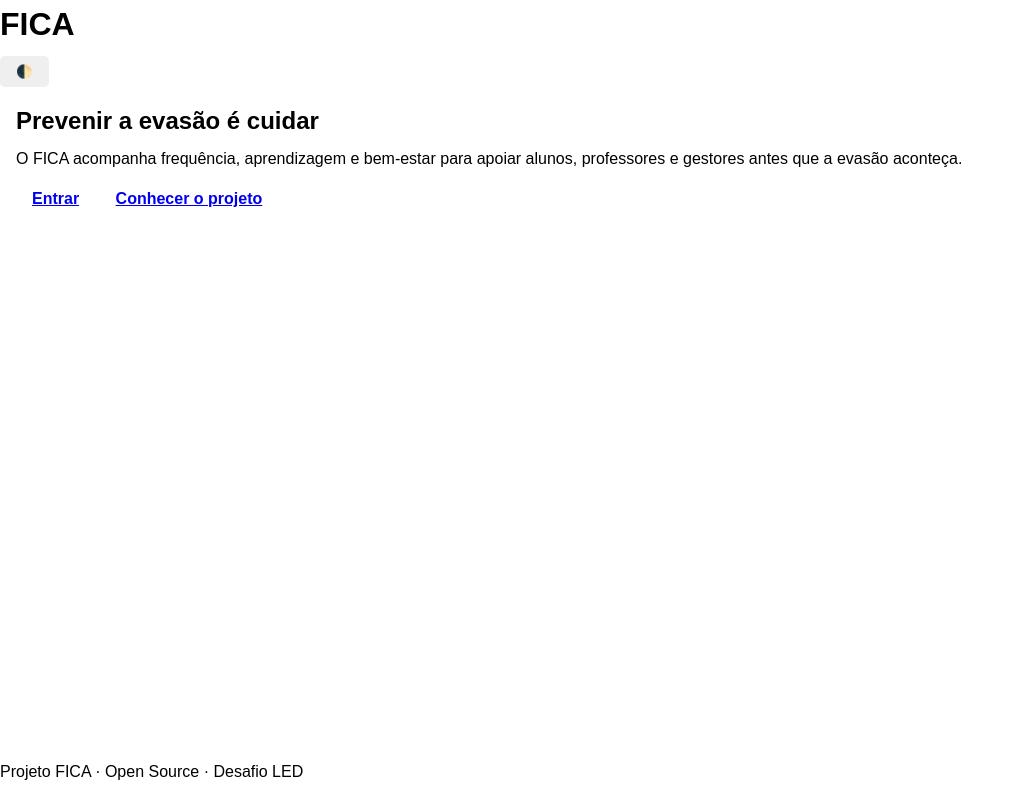
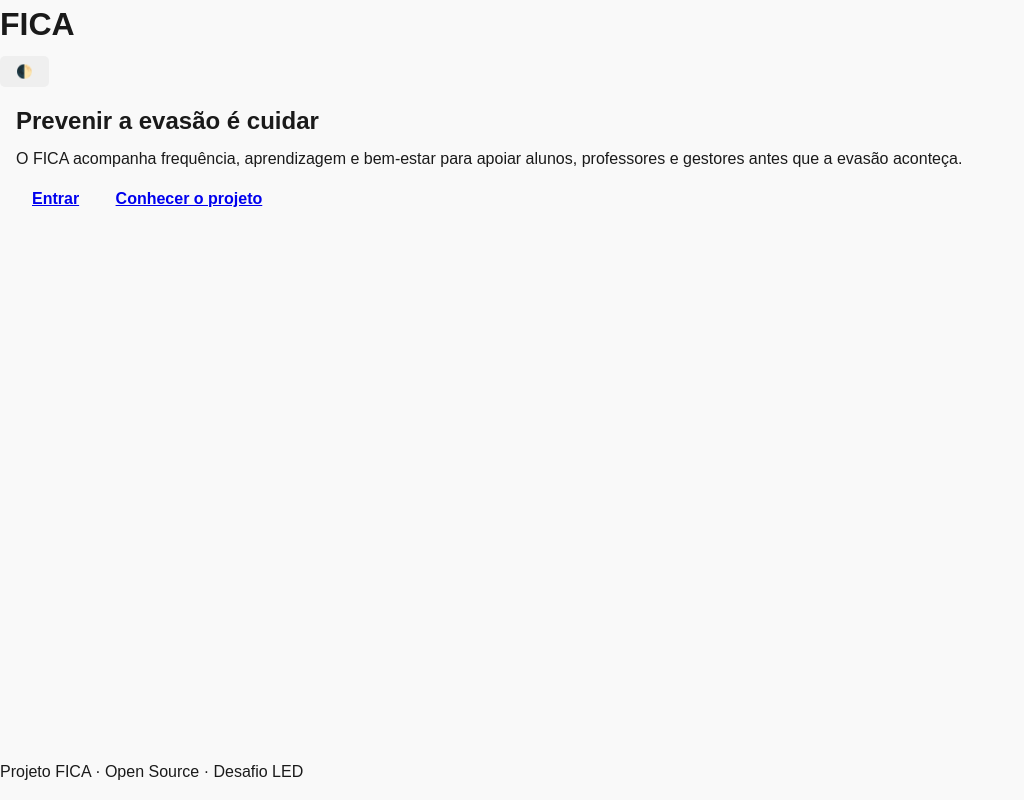
Before and after one commit to JoaoClaudiano/fica, a plain HTML site: page public/index.html in a window 1280 px wide. Shown: the whole page, without its empty margins (0-1024 px from the left). Drawn offline with Linux system fonts and the light colour scheme.

Commit message:
Atualizar o themes.css

```diff
--- a/public/styles/themes.css
+++ b/public/styles/themes.css
@@ -1,5 +1,22 @@
+/* Cores padrão */
+:root {
+  --bg: #f9f9f9;
+  --text: #1a1a1a;
+  --text-muted: #666;
+  --card-bg: #ffffff;
+  --border: #ddd;
+  --primary: #0077cc;
+  --secondary: #00aa88;
+  --success: #28a745;
+  --warning: #ffc107;
+  --danger: #dc3545;
+}
+
+/* Modo escuro */
 body.dark {
-  --background: #0f172a;
-  --text: #f8fafc;
-  --muted: #cbd5f5;
+  --bg: #121212;
+  --text: #e0e0e0;
+  --text-muted: #999;
+  --card-bg: #1e1e1e;
+  --border: #333;
 }
```
